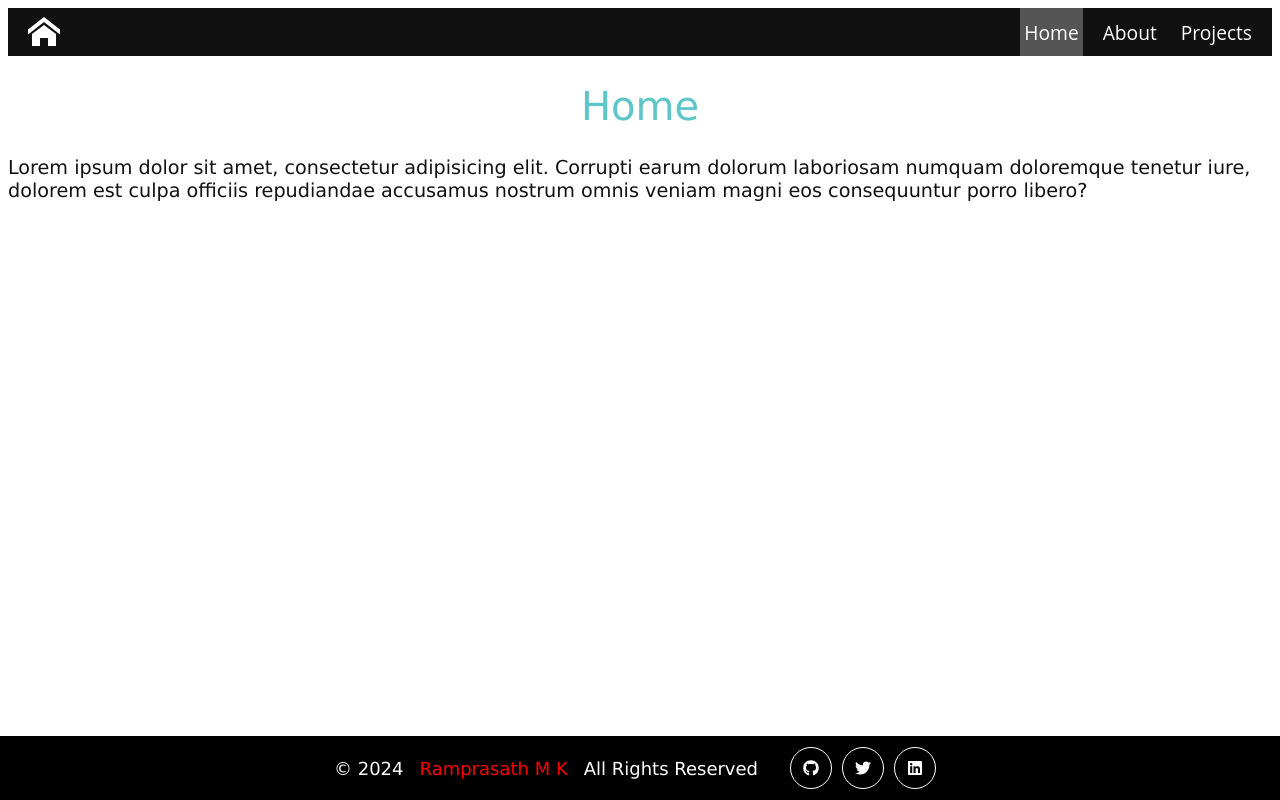
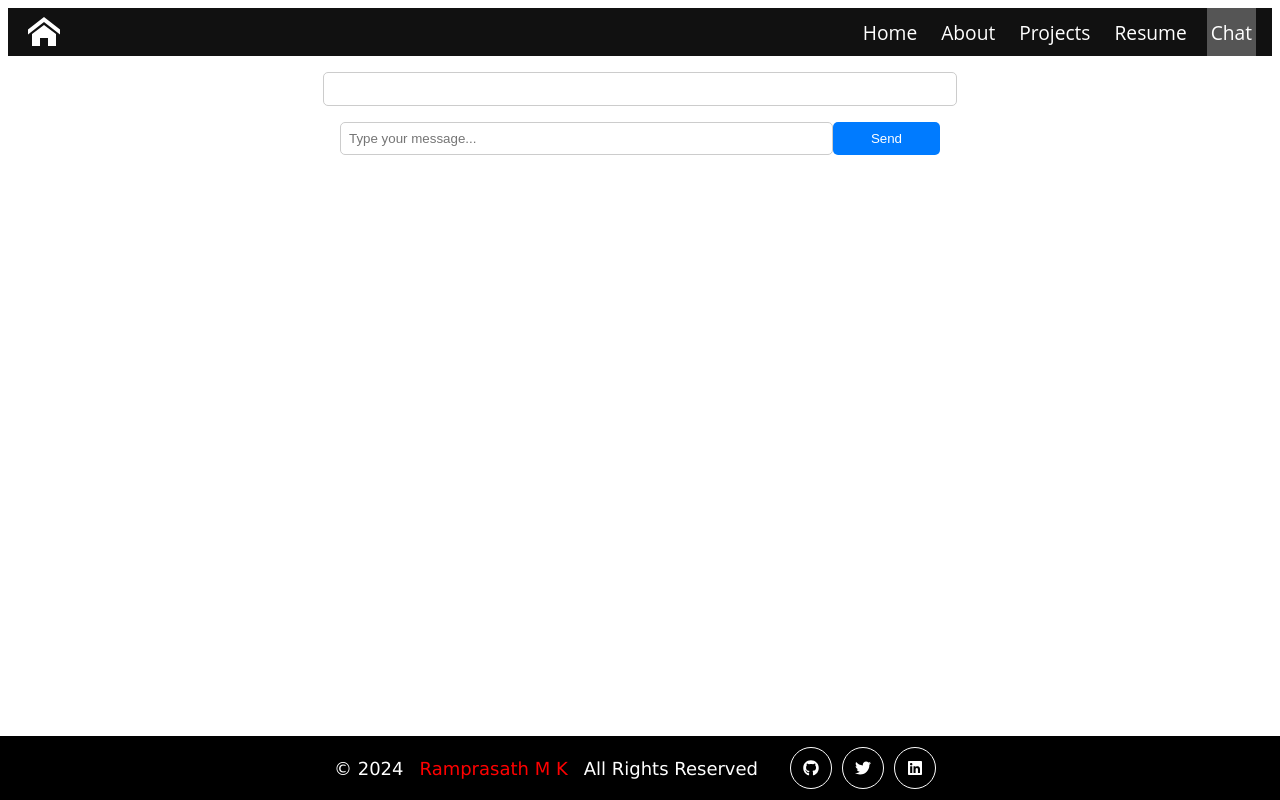
Before and after one commit to ramprasathmk/EchoesOfMe, a React (Vite) app: page /chat in a window 1280 px wide. Before the commit this address led to /. Built offline with nearby package versions, Linux system fonts and the light colour scheme.

Commit message:
Add chat system with email validation

```diff
--- a/src/App.jsx
+++ b/src/App.jsx
@@ -4,7 +4,8 @@ import NavBar from './components/NavBar'
 import Home from './components/pages/Home'
 import Projects from './components/pages/Projects'
 import About from './components/pages/About'
-
+import Resume from './components/pages/Resume'
+import Chat from './components/pages/Chat'
 
 function App() {
 
@@ -17,6 +18,8 @@ function App() {
           <Route path="/" element={<Home />} />
           <Route path="/about" element={<About />} />
           <Route path="/projects" element={<Projects />} />
+          <Route path="/resume" element={<Resume />} />
+          <Route path="/chat" element={<Chat />} />
           <Route path="*" element={<Navigate to="/"/>} />
         </Routes>
       </div>
--- a/src/components/NavBar.jsx
+++ b/src/components/NavBar.jsx
@@ -76,6 +76,8 @@ function NavBar() {
             <CustomLink to="/"> Home </CustomLink>
             <CustomLink to="/about"> About </CustomLink>
             <CustomLink to="/projects"> Projects </CustomLink>
+            <CustomLink to="/resume"> Resume </CustomLink>
+            <CustomLink to="/chat"> Chat </CustomLink>
           </ul>
         </nav>
       </StyledNavBar>
--- /dev/null
+++ b/src/components/pages/Chat.jsx
@@ -0,0 +1,83 @@
+import React, { useState } from 'react';
+import styled from 'styled-components';
+
+const StyledChat = styled.div`
+  display: flex;
+  flex-direction: column;
+  align-items: center;
+  justify-content: center;
+  padding: 1rem;
+  font-family: 'Open Sans', 'Helvetica Neue', sans-serif;
+
+  .chat-box {
+    width: 100%;
+    max-width: 600px;
+    border: 1px solid #ccc;
+    border-radius: 5px;
+    padding: 1rem;
+    margin-bottom: 1rem;
+  }
+
+  .chat-input {
+    width: 100%;
+    max-width: 600px;
+    display: flex;
+    justify-content: space-between;
+  }
+
+  .chat-input input {
+    width: 80%;
+    padding: 0.5rem;
+    border: 1px solid #ccc;
+    border-radius: 5px;
+  }
+
+  .chat-input button {
+    width: 18%;
+    padding: 0.5rem;
+    border: none;
+    border-radius: 5px;
+    background-color: #007bff;
+    color: white;
+    cursor: pointer;
+  }
+
+  .chat-input button:hover {
+    background-color: #0056b3;
+  }
+`;
+
+function Chat() {
+  const [messages, setMessages] = useState([]);
+  const [input, setInput] = useState('');
+
+  const handleSend = () => {
+    if (input.trim()) {
+      setMessages([...messages, { text: input, user: 'You' }]);
+      setInput('');
+    }
+  };
+
+  return (
+    <StyledChat>
+      <div className="chat-box">
+        {messages.map((message, index) => (
+          <div key={index}>
+            <strong>{message.user}:</strong> {message.text}
+          </div>
+        ))}
+      </div>
+      <div className="chat-input">
+        <input
+          type="text"
+          value={input}
+          onChange={(e) => setInput(e.target.value)}
+          placeholder="Type your message..."
+        />
+        <button onClick={handleSend}>Send</button>
+      </div>
+    </StyledChat>
+  );
+}
+
+export default Chat;
--- /dev/null
+++ b/src/components/pages/Resume.jsx
@@ -0,0 +1,37 @@
+import React from 'react';
+import styled from 'styled-components';
+
+const StyledResume = styled.div`
+  margin: 2rem;
+  padding: 2rem;
+  background-color: #f9f9f9;
+  border-radius: 8px;
+  box-shadow: 0 4px 8px rgba(0, 0, 0, 0.1);
+
+  h1 {
+    font-size: 2.5rem;
+    font-family: 'Verdana, Geneva, Tahoma, sans-serif';
+    text-align: center;
+    color: #333;
+  }
+
+  p {
+    font-size: 1.2rem;
+    font-family: 'Open Sans', 'Helvetica Neue', sans-serif';
+    color: #555;
+    line-height: 1.6;
+  }
+`;
+
+function Resume() {
+  return (
+    <StyledResume>
+      <h1>Resume</h1>
+      <p>
+        Lorem ipsum dolor sit amet, consectetur adipiscing elit. Phasellus imperdiet, nulla et dictum interdum, nisi lorem egestas odio, vitae scelerisque enim ligula venenatis dolor. Maecenas nisl est, ultrices nec congue eget, auctor vitae massa.
+      </p>
+    </StyledResume>
+  );
+}
+
+export default Resume;
```
